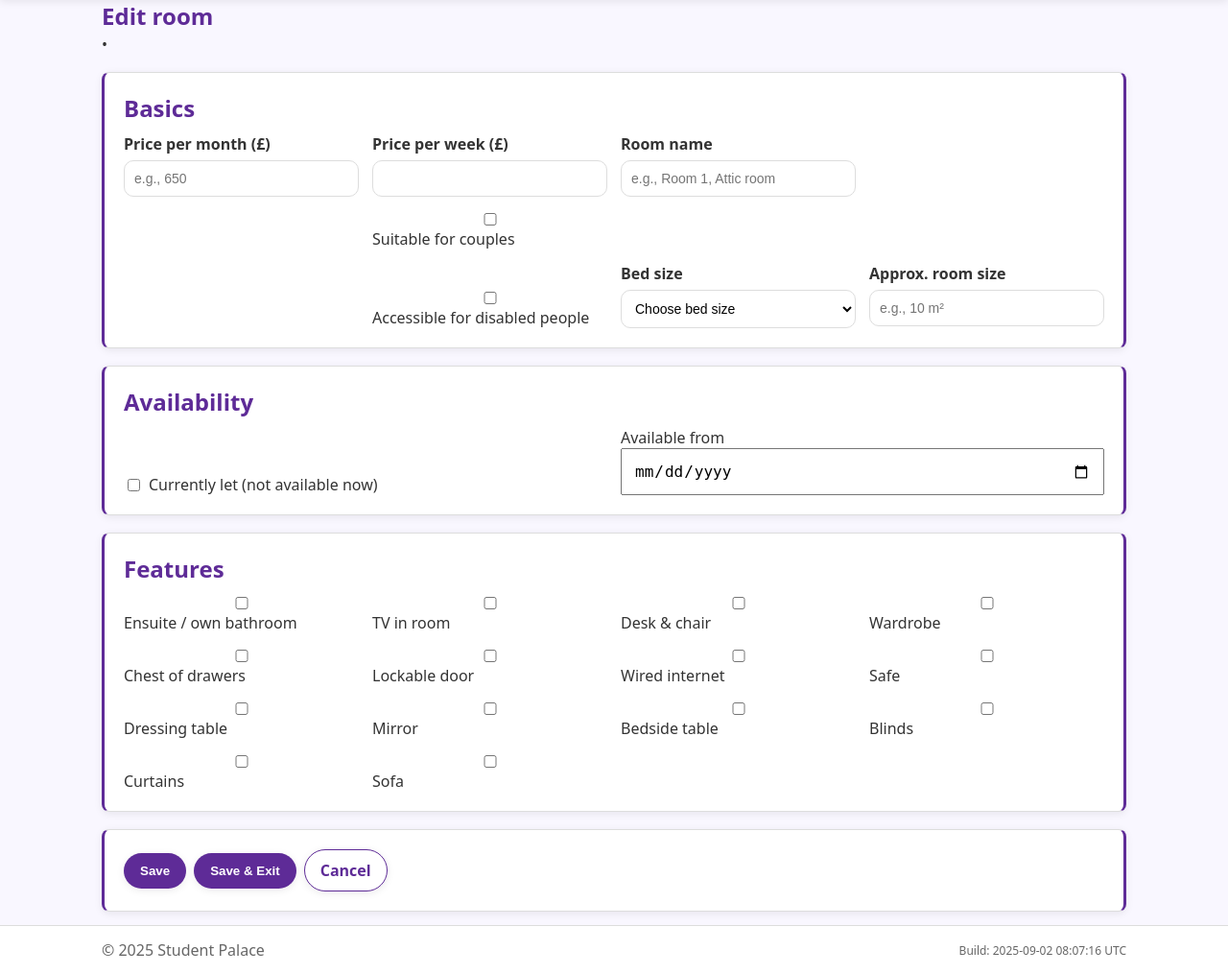
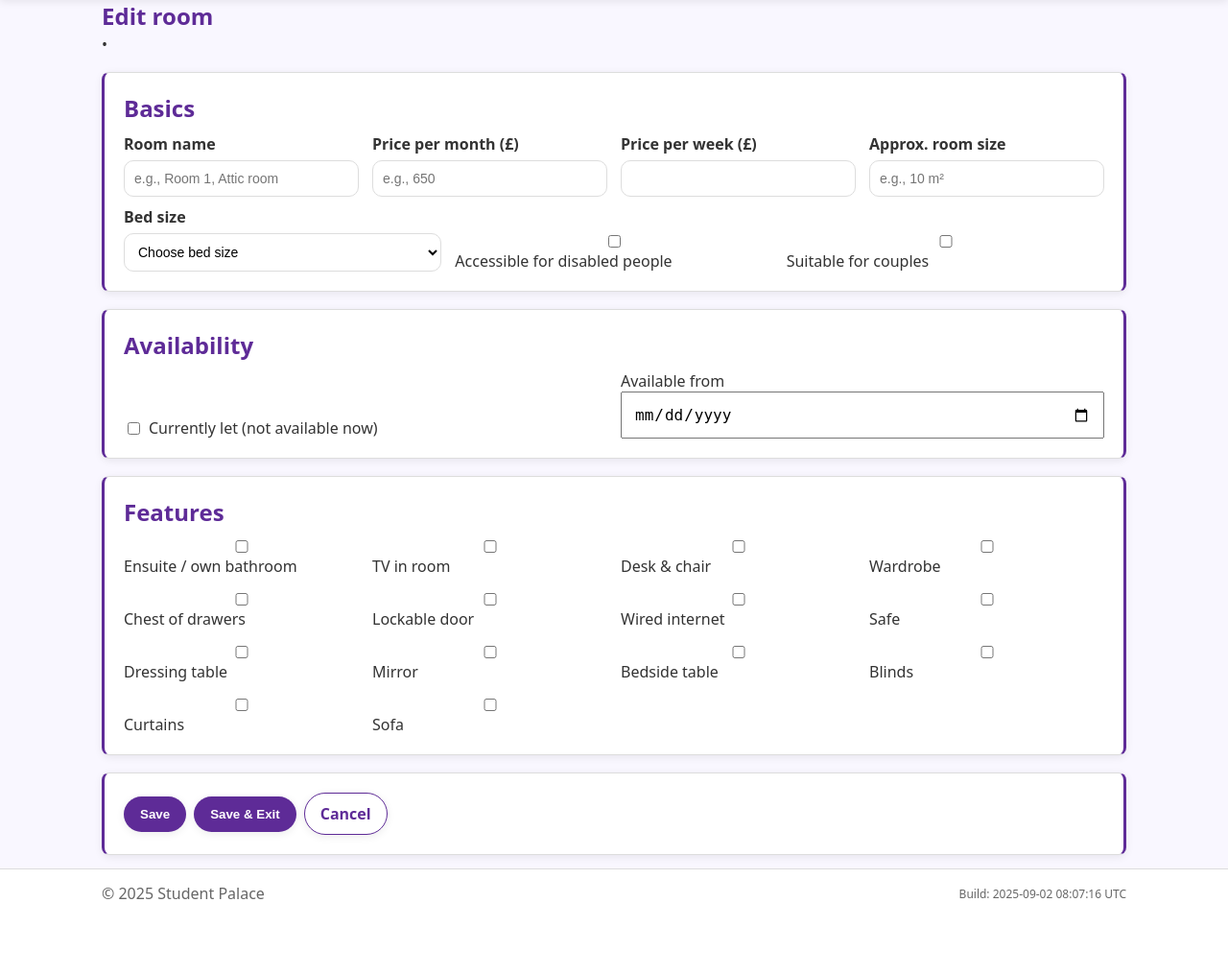
Before and after one commit to matthewnmoore/student-palace, a Flask app: template templates/room_form.html in a window 1280 px wide. Shown: the part 105-1120 px from the top of the page at 96% size. After the commit the page ends 1042 px from the top, so only its background shows below. Run offline with Flask 3, Linux system fonts and the light colour scheme; the template is opened without the code that fills it, so the values that code supplies are empty; parts of the project's set-up code (start-up, migrations or seed data) failed here and were passed over.

Commit message:
Update room_form.html

```diff
--- a/templates/room_form.html
+++ b/templates/room_form.html
@@ -9,7 +9,14 @@
     <!-- BASICS -->
     <div class="card card--accent-lr">
       <h2 class="card-title">Basics</h2>
-      <div class="grid grid-2">
+
+      <!-- Row 1: Room name, Price per month, Price per week (readonly), Approx. room size -->
+      <div class="grid" style="grid-template-columns:repeat(4,minmax(180px,1fr)); gap:14px; align-items:end">
+        <!-- Room name -->
+        <label class="field">
+          <span class="label">Room name</span>
+          <input type="text" name="name" value="{{ (form.name or '') if form else '' }}" required placeholder="e.g., Room 1, Attic room">
+        </label>
 
         <!-- Price per month -->
         <label class="field">
@@ -23,24 +30,16 @@
           <input type="text" id="price_ppw" value="" readonly>
         </label>
 
-        <!-- Room name (reduced to one column) -->
+        <!-- Approx. room size -->
         <label class="field">
-          <span class="label">Room name</span>
-          <input type="text" name="name" value="{{ (form.name or '') if form else '' }}" required placeholder="e.g., Room 1, Attic room">
+          <span class="label">Approx. room size</span>
+          <input type="text" name="room_size" value="{{ (form.room_size or '') if form else '' }}" placeholder="e.g., 10 m²">
         </label>
+      </div>
 
-        <!-- Suitable for couples (forced to right column) -->
-        <label class="field checkbox" style="align-self:end; grid-column:2 / 3">
-          <input type="checkbox" name="couples_ok" {% if form and form.couples_ok in ['1',1,'on',True] %}checked{% endif %}>
-          <span>Suitable for couples</span>
-        </label>
-
-        <!-- Accessible for disabled people (forced to right column) -->
-        <label class="field checkbox" style="align-self:end; grid-column:2 / 3">
-          <input type="checkbox" name="disabled_ok" {% if form and form.disabled_ok in ['1',1,'on',True] %}checked{% endif %}>
-          <span>Accessible for disabled people</span>
-        </label>
-
+      <!-- Row 2: Bed size, Accessible for disabled people, Suitable for couples -->
+      <div class="grid" style="grid-template-columns:repeat(3,minmax(180px,1fr)); gap:14px; margin-top:10px; align-items:end">
+        <!-- Bed size -->
         <label class="field">
           <span class="label">Bed size</span>
           {% set bed = (form.bed_size or '') if form else '' %}
@@ -53,9 +52,16 @@
           </select>
         </label>
 
-        <label class="field">
-          <span class="label">Approx. room size</span>
-          <input type="text" name="room_size" value="{{ (form.room_size or '') if form else '' }}" placeholder="e.g., 10 m²">
+        <!-- Accessible for disabled people -->
+        <label class="field checkbox" style="align-self:end">
+          <input type="checkbox" name="disabled_ok" {% if form and form.disabled_ok in ['1',1,'on',True] %}checked{% endif %}>
+          <span>Accessible for disabled people</span>
+        </label>
+
+        <!-- Suitable for couples -->
+        <label class="field checkbox" style="align-self:end">
+          <input type="checkbox" name="couples_ok" {% if form and form.couples_ok in ['1',1,'on',True] %}checked{% endif %}>
+          <span>Suitable for couples</span>
         </label>
       </div>
     </div>
```
